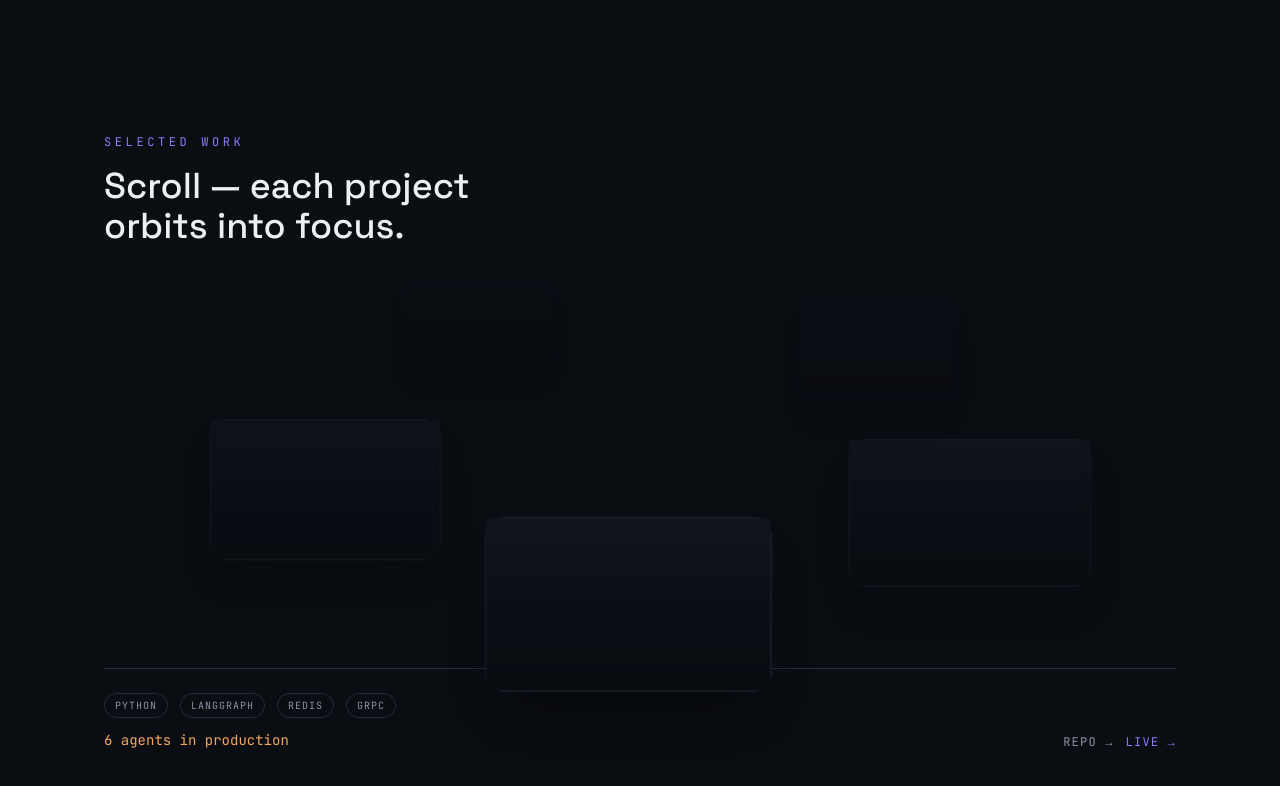
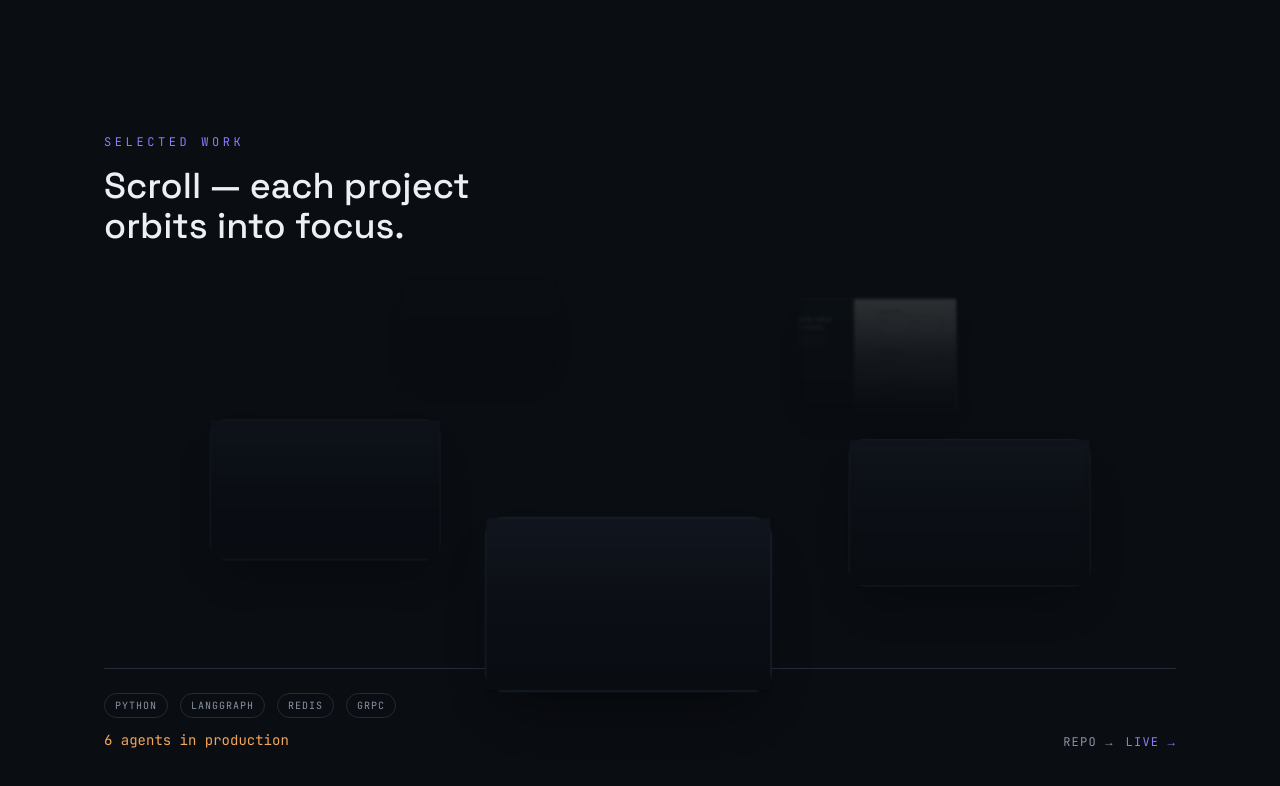
Before and after one commit to analystmodikwe/Personal-Portfolio, a React (Vite) app in the folder portfolio/: page / in a window 1280 px wide. Shown: the part 2350-3136 px from the top of the page. Built offline with nearby package versions, Linux system fonts and the light colour scheme; the HTML template or start-up script is replaced by a standard one.

Commit message:
fixing the body

```diff
--- a/portfolio/src/data/projects.ts
+++ b/portfolio/src/data/projects.ts
@@ -27,7 +27,7 @@ export const projects: Project[] = [
     // metric: "40ms p95 retrieval",
     href: "https://body-goals-green.vercel.app/",
     repo: "https://github.com/analystmodikwe/Body-Goals.git",
-    image: "/projects/new body.png"
+    image: "/projects/new-body.png"
   },
   {
     id: "proj-02",
```
Also changed, not shown: portfolio/public/projects/new-body.png (renamed from portfolio/public/projects/new body.png).
